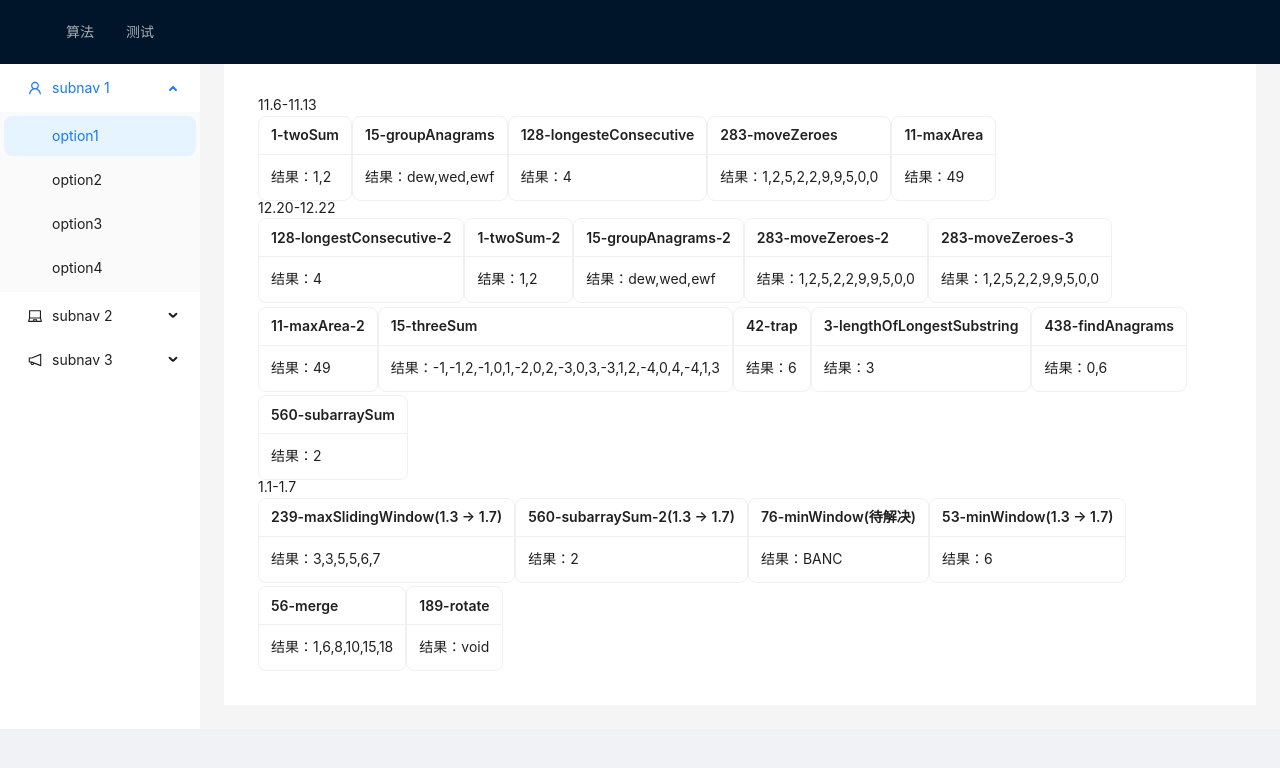
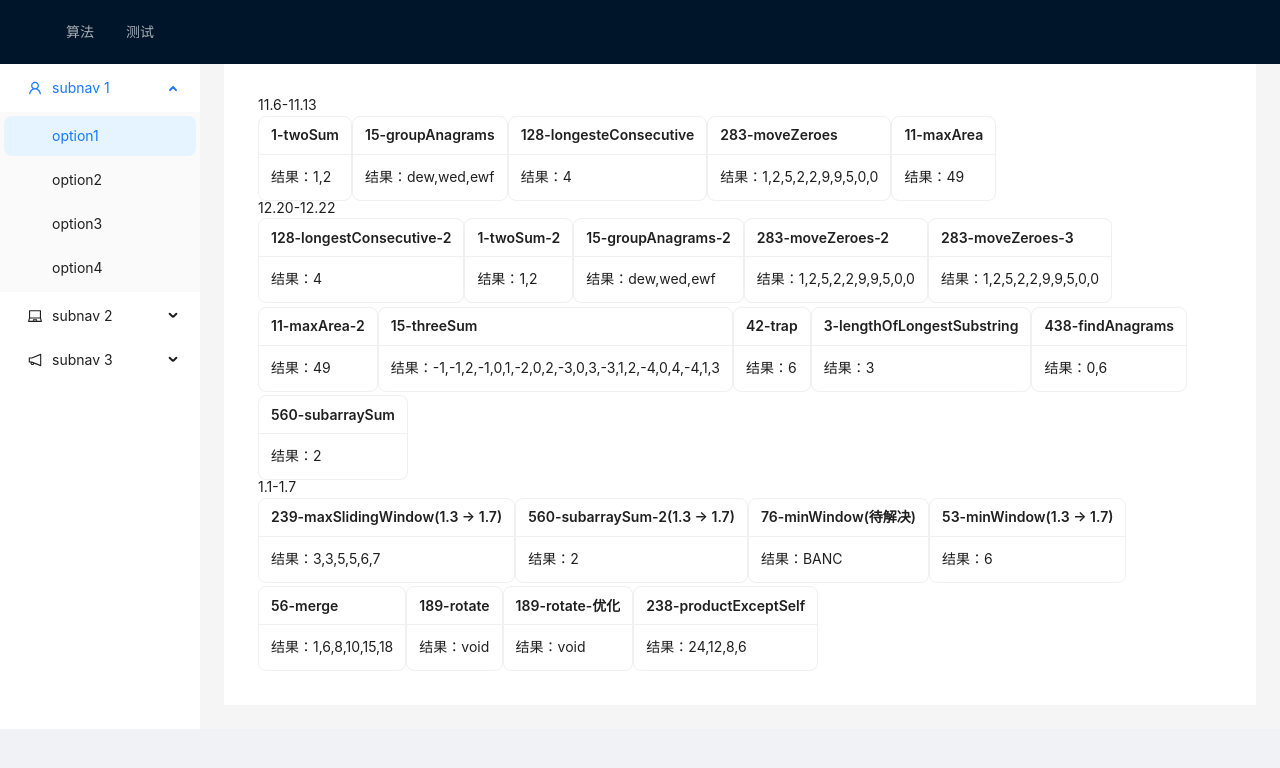
Before and after one commit to mingjourney/code-challenges, a React (Vite) app: page / in a window 1280 px wide. Shown: the top 768 px of the page. Built offline with nearby package versions, Linux system fonts and the light colour scheme.

Commit message:
feat: 添加算法

```diff
--- a/src/algorithms/algorithms.ts
+++ b/src/algorithms/algorithms.ts
@@ -397,5 +397,38 @@ export const rotate = (nums: number[], k: number): void => {
   for (let i = 0; i < nums.length; i++) {
     nums[i] = newArr[i]
   }
-  console.log('nums', nums)
 }
+
+// 189. 轮转数组 优化
+const reverse = (nums: number[], start: number, end: number) => {
+  while (start < end) {
+    const temp = nums[start]
+    nums[start] = nums[end]
+    nums[end] = temp
+    start++
+    end--
+  }
+}
+export const rotate1 = (nums: number[], k: number): void => {
+  const endIndex = nums.length - 1
+  k %= nums.length
+  reverse(nums, 0, endIndex)
+  reverse(nums, 0, k - 1)
+  reverse(nums, k, endIndex)
+}
+// 238. 除自身以外数组的乘积
+export const productExceptSelf = (nums: number[]): number[] => {
+  const res = Array(nums.length).fill(1)
+  let k = 1
+  for (let i = 0; i < nums.length; i++) {
+    res[i] *= k
+    k *= nums[i]
+  }
+  k = 1
+  for (let i = nums.length - 1; i >= 0; i--) {
+    res[i] *= k
+    k *= nums[i]
+  }
+  console.log('res', res)
+  return res
+}
--- a/src/pages/CodingBoard.tsx
+++ b/src/pages/CodingBoard.tsx
@@ -28,7 +28,7 @@ const CodingBoard = () => {
   ]
   const input189_nums = [1, 2, 3, 4, 5, 6, 7]
   const input189_k = 3
-  // const input15 = [-1, 0, 1, 2, -1, -4]
+  const input238 = [1, 2, 3, 4]
   return (
     <div style={{ padding: '10px' }}>
       <h4>11.6-11.13</h4>
@@ -107,6 +107,14 @@ const CodingBoard = () => {
         title="189-rotate"
         data={algorithms.rotate(input189_nums, input189_k)}
       />
+      <CardComponent
+        title="189-rotate-优化"
+        data={algorithms.rotate1(input189_nums, input189_k)}
+      />
+      <CardComponent
+        title="238-productExceptSelf"
+        data={algorithms.productExceptSelf(input238)}
+      />
     </div>
   )
 }
```
Also changed, not shown: src/components/handShredded/handShredded.ts (+47 -0 lines).
